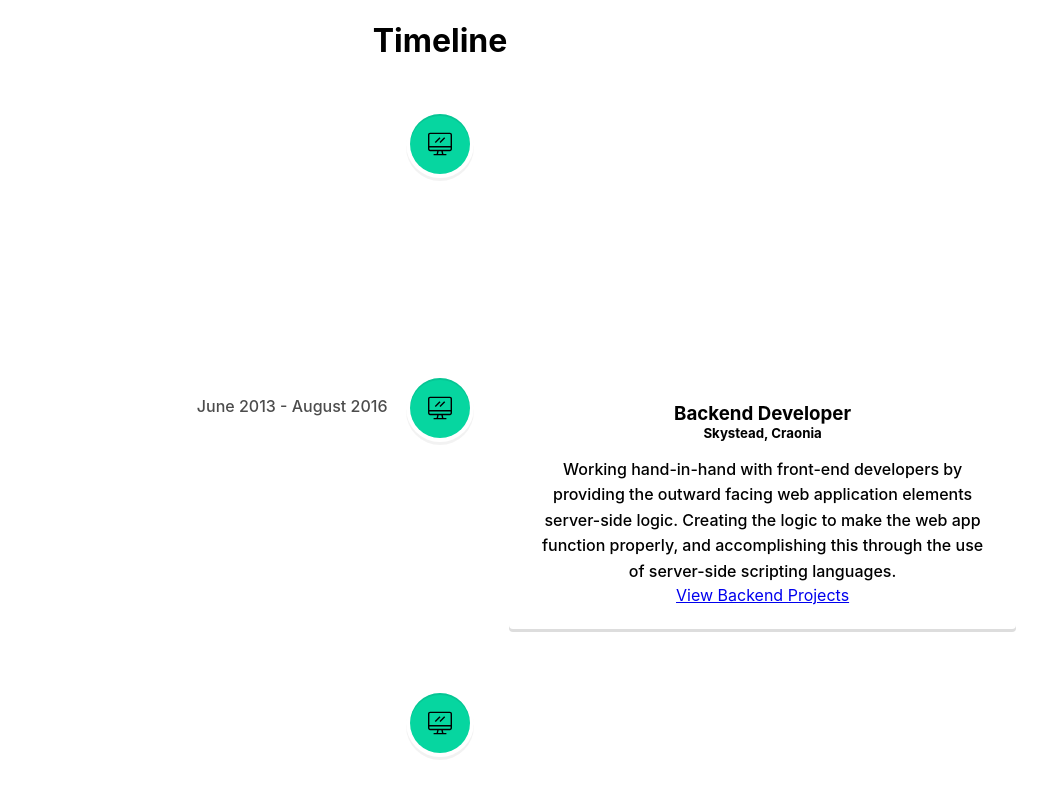
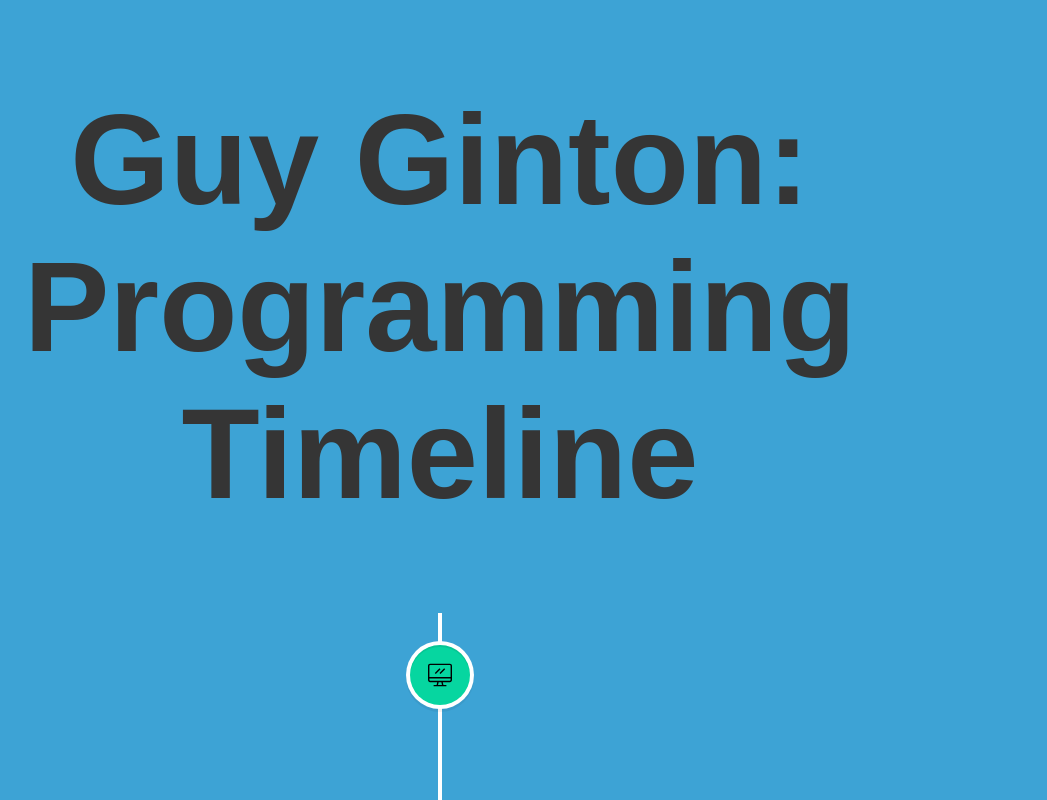
Before and after one commit to gaginton/guidance, a React (Create React App) app: page / in a window 1280 px wide. Shown: the top 800 px of the page, without its empty margins (200-1247 px from the left). Built offline with nearby package versions, Linux system fonts and the light colour scheme.

Commit message:
copy from original project

```diff
--- a/src/App.css
+++ b/src/App.css
@@ -1,38 +1,62 @@
-.App {
-  text-align: center;
+body {
+  background: #3da3d5;
+  font-family: "Montserrat", sans-serif;
+  font-size: 16px;
+  color: rgb(53, 53, 53);
 }
 
-.App-logo {
-  height: 40vmin;
-  pointer-events: none;
+.title {
+  font-size: 8em;
+  text-align: center;
+  font-family: "Bebas Neue", sans-serif;
 }
 
-@media (prefers-reduced-motion: no-preference) {
-  .App-logo {
-    animation: App-logo-spin infinite 20s linear;
-  }
+h3 {
+  padding-top: 0.25em;
 }
 
-.App-header {
-  background-color: #282c34;
-  min-height: 100vh;
-  display: flex;
-  flex-direction: column;
-  align-items: center;
-  justify-content: center;
-  font-size: calc(10px + 2vmin);
+.vertical-timeline-element-content {
+  box-shadow: 0 0.25em 0.5em 0 rgba(0, 0, 0, 0.25),
+    0 0.4em 1.25em 0 rgba(0, 0, 0, 0.15) !important;
+  padding: 2em 3em !important;
+}
+
+.date {
+  color: rgb(201, 251, 255);
+}
+
+#description {
+  margin: 1.5em 0 2em 0;
+}
+
+.button {
+  text-decoration: none;
+  padding: 0.5em 1em;
+  border-radius: 5px;
   color: white;
 }
 
-.App-link {
-  color: #61dafb;
+.workButton {
+  background-color: #06d6a0;
 }
 
-@keyframes App-logo-spin {
-  from {
-    transform: rotate(0deg);
-  }
-  to {
-    transform: rotate(360deg);
+.workButton:hover {
+  background-color: #0ac593;
+}
+
+.schoolButton {
+  background-color: #f9c74f;
+}
+
+.schoolButton:hover {
+  background-color: #f3bc3c;
+}
+
+@media only screen and (max-width: 1700px) {
+  .vertical-timeline-element-date {
+    display: block !important;
+    float: none !important;
+    color: rgb(44, 44, 44);
+    margin-top: 1.5em;
   }
 }
--- a/src/App.js
+++ b/src/App.js
@@ -16,7 +16,9 @@ function App() {
   return (
     <div className="App">
 
-      <h1>Timeline</h1>
+      <h1 className="title">Guy Ginton:
+        <br />Programming Timeline
+      </h1>
       <VerticalTimeline>
         {
           timelineElements.map(element => {
--- a/src/timelineElements.js
+++ b/src/timelineElements.js
@@ -4,8 +4,8 @@
 let timelineElements = [
     {
         id: 1,
-        title: "Frontend Developer",
-        location: "Dragontail, Ascana",
+        title: "University of Florida",
+        location: "Gainesville, Florida",
         description:
             "Converting data to a graphical interface, through the use of HTML, CSS, and JavaScript, so that users can view and interact with that data.",
         buttonText: "View Frontend Projects",
```
